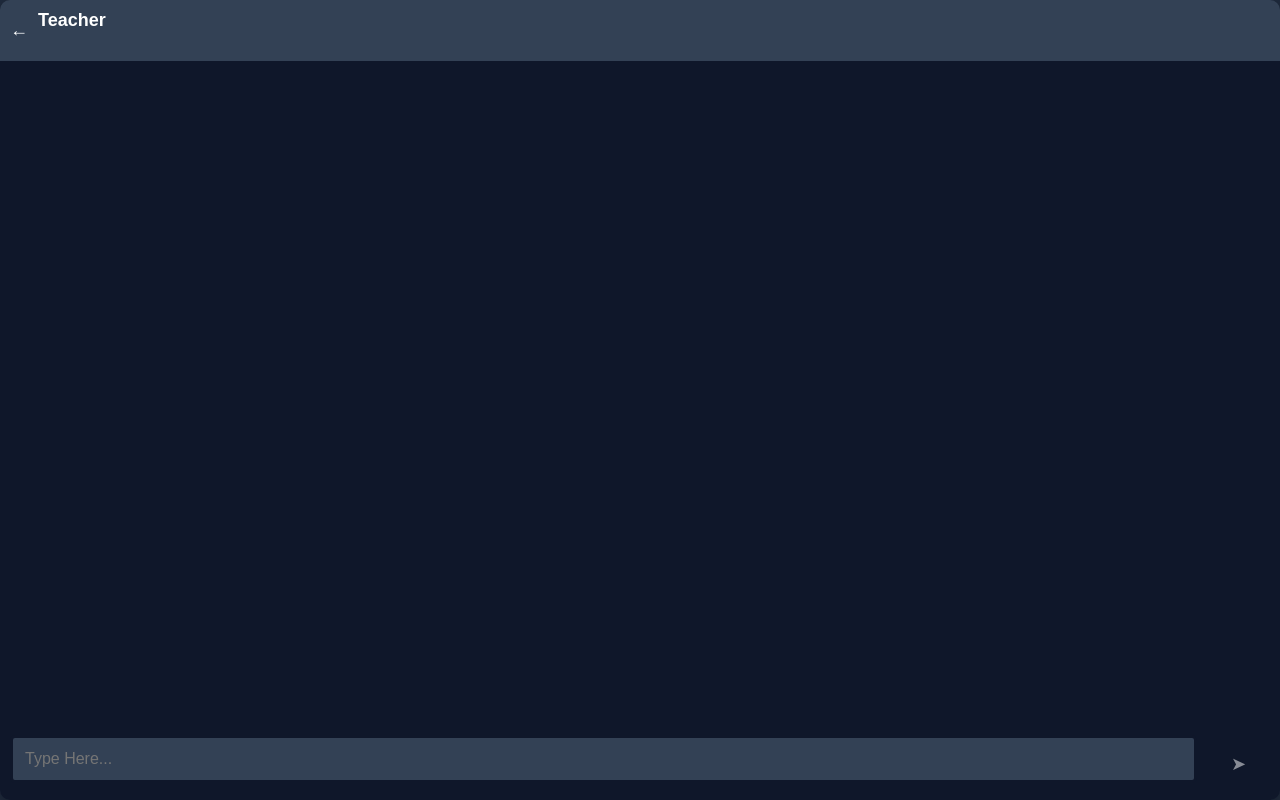
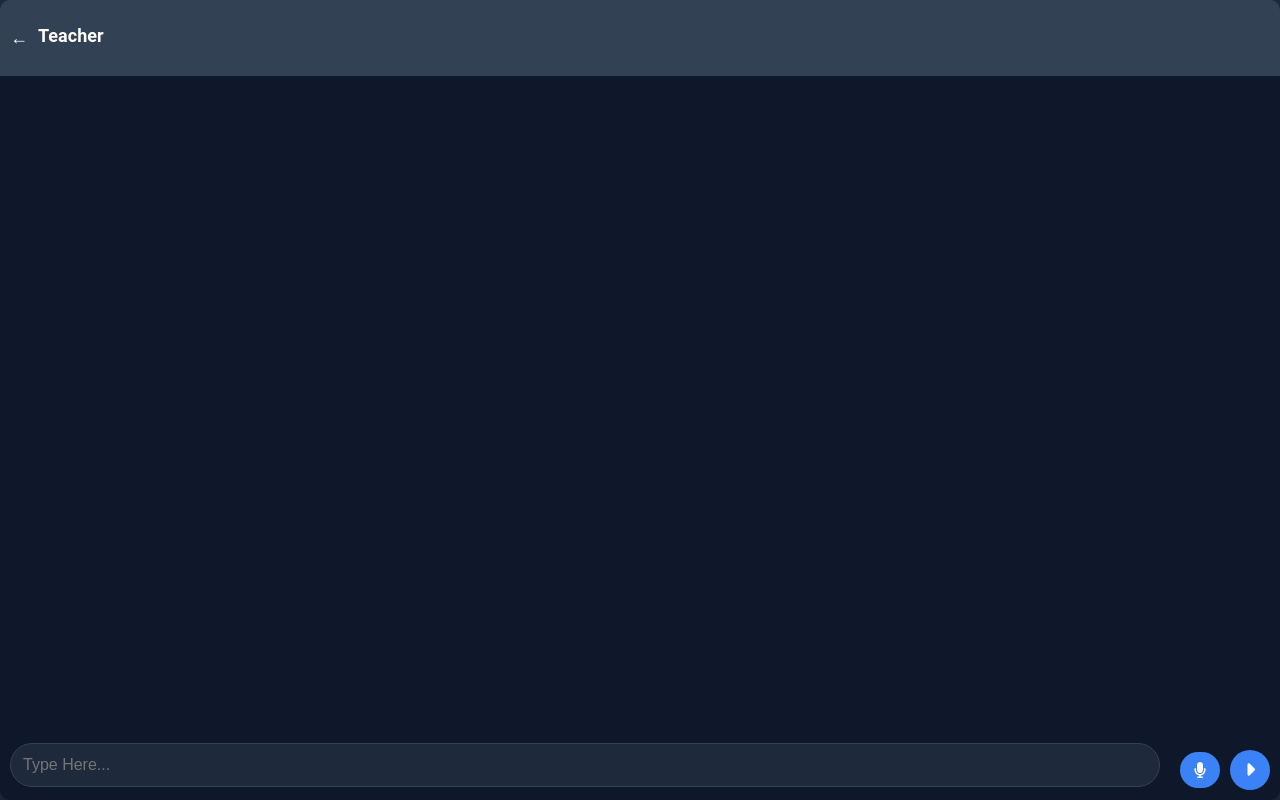
Before and after one commit to gorkemkurban/language-practice-website, a React (Create React App) app in the folder client/: page /chatpage in a window 1280 px wide. Built offline with nearby package versions, Linux system fonts and the light colour scheme.

Commit message:
major bug fix

```diff
--- a/client/package.json
+++ b/client/package.json
@@ -3,6 +3,7 @@
   "version": "0.1.0",
   "private": true,
   "dependencies": {
+    "@fortawesome/fontawesome-free": "^6.6.0",
     "@testing-library/jest-dom": "^5.17.0",
     "@testing-library/react": "^13.4.0",
     "@testing-library/user-event": "^13.5.0",
--- a/client/src/App.jsx
+++ b/client/src/App.jsx
@@ -1,6 +1,7 @@
 // App.js
 import React from 'react';
 import { BrowserRouter as Router, Routes, Route, useLocation } from 'react-router-dom';
+import '@fortawesome/fontawesome-free/css/all.min.css';
 import HomePage from './Pages/HomePage/HomePage';
 import LanguageSelection from './Pages/LanguageSelection/LanguageSelection';
 import CharacterSelection from './Pages/CharacterSelection/CharacterSelection';
--- a/client/src/Pages/ChatPage/ChatPage.jsx
+++ b/client/src/Pages/ChatPage/ChatPage.jsx
@@ -85,12 +85,15 @@ const Chatbot = () => {
           onKeyPress={handleKeyPress}
           placeholder="Type Here..."
         />
+        <button className="microphone-button">
+        <i className="fas fa-microphone"></i>
+        </button>
         <button
           className={`send-button ${inputValue.trim() ? 'active' : ''}`}
           onClick={sendMessage}
           disabled={!inputValue.trim()}
         >
-          ➤
+          <i class="fa-solid fa-caret-right"></i>
         </button>
       </div>
     </div>
--- a/client/src/Pages/ChatPage/chatPage.css
+++ b/client/src/Pages/ChatPage/chatPage.css
@@ -1,17 +1,3 @@
-/* Genel stil */
-body {
-    font-family: Arial, sans-serif;
-    background-color: #1e293b;
-    margin: 0;
-    padding: 0;
-    display: flex;
-    justify-content: center;
-    align-items: center;
-    min-height: 100vh;
-    overflow: hidden;
-}
-
-/* ChatBot konteyneri */
 .chatbot-container {
     width: 100vw;
     max-width: 1920px;
@@ -25,7 +11,6 @@ body {
     box-shadow: 0 4px 8px rgba(0, 0, 0, 0.2);
 }
 
-/* Üst menü stili */
 .chatbot-header {
     background-color: #334155;
     padding: 10px;
@@ -33,7 +18,6 @@ body {
     align-items: center;
 }
 
-/* Buton ve başlık stilleri */
 .back-button {
     background: none;
     border: none;
@@ -49,15 +33,16 @@ body {
     font-size: 18px;
 }
 
-/* Mesaj alanı stili */
 .chatbot-messages {
     flex-grow: 1;
-    padding: 15px;
+    padding: 20px;
     background-color: #0f172a;
     overflow-y: auto;
+    display: flex;
+    flex-direction: column;
+    gap: 15px;
 }
 
-/* Mesaj gönderme alanı stili */
 .chatbot-input-container {
     display: flex;
     align-items: center;
@@ -65,50 +50,106 @@ body {
     padding: 10px;
 }
 
-/* Girdi ve buton stilleri */
 .chatbot-input {
-    width: 95%;
+    width: 96%;
     flex-grow: 1;
     padding: 12px;
-    border: solid;
-    border-color: #0f172a;
-    border-radius: 5px;
+    border: solid 1px #334155;
+    border-radius: 25px;
     font-size: 16px;
-    background-color: #334155;
+    background-color: #1e293b;
     color: #fff;
+    margin-right: 10px;
+}
+
+.microphone-button {
+    width: 2%;
+    background: #3b82f6;
+    border: none;
+    color: #fff;
+    font-size: 16px;
+    margin-left: 10px;
+    border-radius: 25px;
+    cursor: pointer;
+    padding: 10px 20px;
+    transition: background-color 0.3s ease;
+    display: flex;
+    align-items: center;
+    justify-content: center;
+}
+
+.microphone-button:hover {
+    background-color: #2563eb;
 }
 
 .send-button {
-    width: 5%;
-    background: none;
+    width: 2%;
+    background: #3b82f6;
     border: none;
     color: #fff;
-    font-size: 18px;
+    font-size: 20px;
     margin-left: 10px;
-    cursor: not-allowed; /* Başlangıçta tıklanamaz göstermek için */
-    opacity: 0.5; /* Soluk görünüm */
+    border-radius: 25px;
+    cursor: pointer;
+    padding: 10px 20px;
+    transition: background-color 0.3s ease;
+    display: flex;
+    align-items: center;
+    justify-content: center;
 }
 
-.send-button.active {
-    cursor: pointer; /* Aktif durumda tıklanabilir gösterir */
-    opacity: 1; /* Normal görünüm */
+.send-button:hover {
+    background-color: #2563eb;
 }
 
-/* Mesaj stilleri */
+.message-bubble {
+    max-width: 75%;
+    padding: 12px;
+    border-radius: 20px;
+    position: relative;
+    font-size: 16px;
+    word-wrap: break-word;
+    line-height: 1.4;
+}
+
 .user-message {
-    text-align: right;
+    align-self: flex-end;
+    background-color: #3b82f6;
     color: #fff;
-    margin: 5px;
-    background-color: #3b82f6;
-    padding: 8px;
-    border-radius: 10px;
+    border-radius: 20px 20px 0 20px;
+    position: relative;
+    display: inline-block;
+    padding: 12px;
 }
 
 .bot-message {
-    text-align: left;
+    align-self: flex-start;
+    background-color: #334155;
     color: #fff;
-    margin: 5px;
-    background-color: #1e293b;
-    padding: 8px;
-    border-radius: 10px;
+    border-radius: 20px 20px 20px 0;
+    position: relative;
+    display: inline-block;
+    padding: 12px;
 }
+
+.user-message::after {
+    content: '';
+    position: absolute;
+    right: -10px;
+    top: 50%;
+    border-width: 10px;
+    border-style: solid;
+    border-color: transparent transparent transparent #3b82f6;
+    transform: translateY(-50%);
+}
+
+.bot-message::after {
+    content: '';
+    position: absolute;
+    left: -10px;
+    top: 50%;
+    border-width: 10px;
+    border-style: solid;
+    border-color: transparent #334155 transparent transparent;
+    transform: translateY(-50%);
+}
--- a/client/src/Pages/LanguageSelection/LanguageSelection.css
+++ b/client/src/Pages/LanguageSelection/LanguageSelection.css
@@ -19,10 +19,10 @@
 }
 
 .language-selection-buttons {
-  display: flex; /* Flexbox kullanarak yatay hizalama */
-  gap: 10px; /* Butonlar arasında boşluk bırakma */
-  flex-wrap: wrap; /* Ekran daraldığında butonların alt satıra geçmesine izin ver */
-  justify-content: center; /* Butonları yatayda ortala */
+  display: flex;
+  gap: 10px;
+  flex-wrap: wrap;
+  justify-content: center;
 }
 
 .language-selection-container button {
--- a/client/src/Pages/Pricing/pricing.css
+++ b/client/src/Pages/Pricing/pricing.css
@@ -1,8 +1,9 @@
-*{
-    margin: 0;
-    padding: 0;
-    box-sizing: border-box;
+body{
+    background-color: #1e293b;
+    color: #fff;
+    font-family: 'Roboto', sans-serif;
 }
+
 h2, h3, p{
     color: #fff;
     text-align: center;
@@ -24,7 +25,7 @@ h2, h3, p{
     flex-direction: row;
     justify-content: center;
     align-items: center;
-    background-color: #172033;
+    background-color: white;
     border-radius: 10px;
     padding: 10px;
     margin-top: 40px;
```
Also changed, not shown: 1 other file (tests, documents, lock files or other folders).
